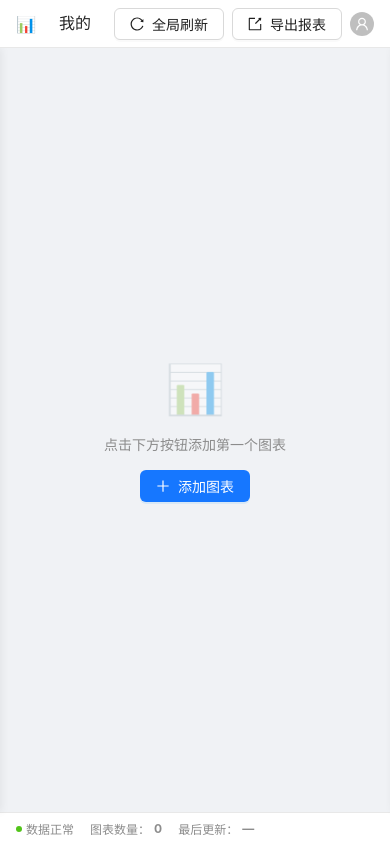
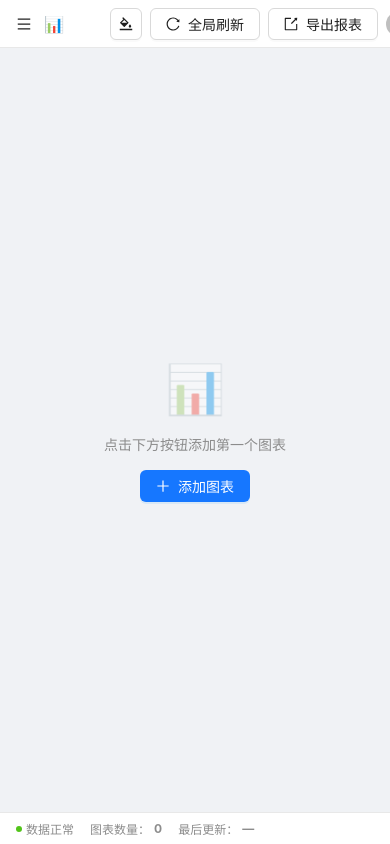
Before and after one commit to CuizXuan/Dashboard_Builder, a React (Vite) app: page / in a window 390 px wide. Built offline with nearby package versions, Linux system fonts and the light colour scheme.

Commit message:
feat(stage-4): 响应式布局(断点Hook+Drawer抽屉)、三主题系统(浅色商务/深色科技/浅色清新)、图表联动Hook

```diff
--- a/src/App.tsx
+++ b/src/App.tsx
@@ -1,23 +1,43 @@
+import { Drawer } from 'antd'
+import { useState } from 'react'
 import { useDashboardStore } from './store/useDashboardStore'
 import Header from './components/Layout/Header'
 import LeftPanel from './components/Layout/LeftPanel'
 import Canvas from './components/Layout/Canvas'
 import RightPanel from './components/RightPanel/RightPanel'
 import StatusBar from './components/Layout/StatusBar'
+import { useIsMobile } from './hooks/useBreakpoint'
 
 export default function App() {
   const { ui } = useDashboardStore()
+  const isMobile = useIsMobile()
+  const [leftOpen, setLeftOpen] = useState(false)
 
   return (
     <div className="app">
-      <Header />
+      <Header onMenuClick={() => setLeftOpen(true)} />
       <div className="app-body">
-        <LeftPanel collapsed={ui.isLeftPanelCollapsed} />
+        {!isMobile && <LeftPanel collapsed={ui.isLeftPanelCollapsed} />}
+
+        <Drawer
+          placement="left"
+          open={leftOpen}
+          onClose={() => setLeftOpen(false)}
+          width={240}
+          title="数据源管理"
+          styles={{ body: { padding: 0 } }}
+          className="mobile-drawer"
+        >
+          <LeftPanel collapsed={false} onClose={() => setLeftOpen(false)} />
+        </Drawer>
+
         <main className="app-main">
           <Canvas />
         </main>
-        <RightPanel />
+
+        {!isMobile && <RightPanel />}
       </div>
+
       <StatusBar />
     </div>
   )
--- a/src/components/Layout/Header.tsx
+++ b/src/components/Layout/Header.tsx
@@ -1,16 +1,40 @@
-import { Button, Space, Avatar, Input } from 'antd'
-import { ReloadOutlined, ExportOutlined, UserOutlined } from '@ant-design/icons'
+import { Button, Space, Avatar, Input, Dropdown, message } from 'antd'
+import type { MenuProps } from 'antd'
+import { ReloadOutlined, ExportOutlined, UserOutlined, BgColorsOutlined, MenuOutlined } from '@ant-design/icons'
 import { useDashboardStore } from '../../store/useDashboardStore'
+import { useThemeStore, type ThemeName } from '../../store/useThemeStore'
+import { useIsMobile } from '../../hooks/useBreakpoint'
 
-export default function Header() {
+const THEME_ITEMS: MenuProps['items'] = [
+  { key: 'light-business', label: '🟦 浅色商务（默认）' },
+  { key: 'dark-tech', label: '🌑 深色科技' },
+  { key: 'light-fresh', label: '🟩 浅色清新' },
+]
+
+interface HeaderProps {
+  onMenuClick?: () => void
+}
+
+export default function Header({ onMenuClick }: HeaderProps) {
   const { dashboard, setDashboardTitle, setLastUpdate } = useDashboardStore()
+  const { setTheme } = useThemeStore()
+  const isMobile = useIsMobile()
 
   const handleRefresh = () => {
     setLastUpdate(new Date().toLocaleTimeString('zh-CN'))
+    message.success('已刷新')
+  }
+
+  const handleThemeChange: MenuProps['onClick'] = ({ key }) => {
+    setTheme(key as ThemeName)
+    message.success('主题已切换')
   }
 
   return (
     <header className="app-header">
+      {isMobile && (
+        <Button type="text" icon={<MenuOutlined />} onClick={onMenuClick} />
+      )}
       <span className="app-header__logo">📊</span>
       <Input
         className="app-header__title"
@@ -21,15 +45,11 @@ export default function Header() {
       />
       <div className="app-header__actions">
         <Space>
-          <Button
-            icon={<ReloadOutlined />}
-            onClick={handleRefresh}
-          >
-            全局刷新
-          </Button>
-          <Button icon={<ExportOutlined />}>
-            导出报表
-          </Button>
+          <Dropdown menu={{ items: THEME_ITEMS, onClick: handleThemeChange }} trigger={['click']}>
+            <Button icon={<BgColorsOutlined />} title="切换主题" />
+          </Dropdown>
+          <Button icon={<ReloadOutlined />} onClick={handleRefresh}>全局刷新</Button>
+          <Button icon={<ExportOutlined />}>导出报表</Button>
           <Avatar size="small" icon={<UserOutlined />} />
         </Space>
       </div>
--- a/src/components/Layout/LeftPanel.tsx
+++ b/src/components/Layout/LeftPanel.tsx
@@ -21,7 +21,7 @@ interface AddDataSourceForm {
   pollInterval?: number
 }
 
-export default function LeftPanel({ collapsed }: { collapsed: boolean }) {
+export default function LeftPanel({ collapsed, onClose }: { collapsed: boolean; onClose?: () => void }) {
   const { dataSources, addDataSource, updateDataSource, removeDataSource } = useDashboardStore()
   const [modalOpen, setModalOpen] = useState(false)
   const [form] = Form.useForm<AddDataSourceForm>()
@@ -53,6 +53,7 @@ export default function LeftPanel({ collapsed }: { collapsed: boolean }) {
     }
     setModalOpen(false)
     form.resetFields()
+    onClose?.()
   }
 
   const handleTest = (ds: DataSource) => {
--- /dev/null
+++ b/src/hooks/useBreakpoint.ts
@@ -0,0 +1,41 @@
+import { useState, useEffect } from 'react'
+
+export type Breakpoint = 'xl' | 'lg' | 'md' | 'sm' | 'xs'
+
+const BREAKPOINTS: [Breakpoint, number][] = [
+  ['xl', 1600],
+  ['lg', 1200],
+  ['md', 992],
+  ['sm', 768],
+  ['xs', 0],
+]
+
+export function useBreakpoint(): Breakpoint {
+  const [bp, setBp] = useState<Breakpoint>('xl')
+
+  useEffect(() => {
+    const update = () => {
+      const w = window.innerWidth
+      for (const [name, min] of BREAKPOINTS) {
+        if (w >= min) { setBp(name); break }
+      }
+    }
+    update()
+    window.addEventListener('resize', update)
+    return () => window.removeEventListener('resize', update)
+  }, [])
+
+  return bp
+}
+
+// 是否移动端（手机）
+export function useIsMobile() {
+  const bp = useBreakpoint()
+  return bp === 'xs' || bp === 'sm'
+}
+
+// 是否平板
+export function useIsTablet() {
+  const bp = useBreakpoint()
+  return bp === 'sm' || bp === 'md'
+}
--- a/src/main.tsx
+++ b/src/main.tsx
@@ -4,9 +4,13 @@ import { ConfigProvider } from 'antd'
 import zhCN from 'antd/locale/zh_CN'
 import { QueryClient, QueryClientProvider } from '@tanstack/react-query'
 import App from './App'
+import { useThemeStore, initTheme } from './store/useThemeStore'
 import './styles/global.css'
 
 const queryClient = new QueryClient()
+
+// 应用启动时初始化主题
+initTheme(useThemeStore.getState().theme)
 
 ReactDOM.createRoot(document.getElementById('root')!).render(
   <React.StrictMode>
--- /dev/null
+++ b/src/store/useThemeStore.ts
@@ -0,0 +1,84 @@
+import { create } from 'zustand'
+import { persist } from 'zustand/middleware'
+// import type { ThemeName } from '../types'
+
+export type ThemeName = 'light-business' | 'dark-tech' | 'light-fresh'
+
+export interface ThemeVars {
+  '--color-bg-page': string
+  '--color-bg-card': string
+  '--color-primary': string
+  '--color-text-primary': string
+  '--color-text-secondary': string
+  '--color-text-tertiary': string
+  '--color-border': string
+  '--color-divider': string
+  '--color-bg-hover': string
+}
+
+export const THEMES: Record<ThemeName, ThemeVars> = {
+  'light-business': {
+    '--color-bg-page': '#F0F2F5',
+    '--color-bg-card': '#FFFFFF',
+    '--color-primary': '#1890FF',
+    '--color-text-primary': '#262626',
+    '--color-text-secondary': '#595959',
+    '--color-text-tertiary': '#8C8C8C',
+    '--color-border': '#E8E8E8',
+    '--color-divider': '#F0F0F0',
+    '--color-bg-hover': 'rgba(24, 144, 255, 0.05)',
+  },
+  'dark-tech': {
+    '--color-bg-page': '#141414',
+    '--color-bg-card': '#1F1F1F',
+    '--color-primary': '#177DDC',
+    '--color-text-primary': '#E8E8E8',
+    '--color-text-secondary': '#A0A0A0',
+    '--color-text-tertiary': '#666666',
+    '--color-border': '#303030',
+    '--color-divider': '#262626',
+    '--color-bg-hover': 'rgba(23, 125, 220, 0.1)',
+  },
+  'light-fresh': {
+    '--color-bg-page': '#F6FFED',
+    '--color-bg-card': '#FFFFFF',
+    '--color-primary': '#52C41A',
+    '--color-text-primary': '#262626',
+    '--color-text-secondary': '#595959',
+    '--color-text-tertiary': '#8C8C8C',
+    '--color-border': '#D9D9D9',
+    '--color-divider': '#F0F0F0',
+    '--color-bg-hover': 'rgba(82, 196, 26, 0.06)',
+  },
+}
+
+export function applyTheme(name: ThemeName) {
+  const vars = THEMES[name]
+  const root = document.documentElement
+  for (const [key, value] of Object.entries(vars)) {
+    root.style.setProperty(key, value)
+  }
+}
+
+interface ThemeStore {
+  theme: ThemeName
+  setTheme: (name: ThemeName) => void
+}
+
+export const useThemeStore = create<ThemeStore>()(
+  persist(
+    (set) => ({
+      theme: 'light-business',
+      setTheme: (name) => {
+        applyTheme(name)
+        set({ theme: name })
+      },
+    }),
+    { name: 'dashboard-builder-theme' }
+  )
+)
+
+// 初始化主题
+export function initTheme(name: ThemeName = 'light-business') {
+  applyTheme(name)
+}
```
Also changed, not shown: src/hooks/useChartLinkage.ts (added, +28 -0 lines), src/types/index.ts (+11 -0 lines).
